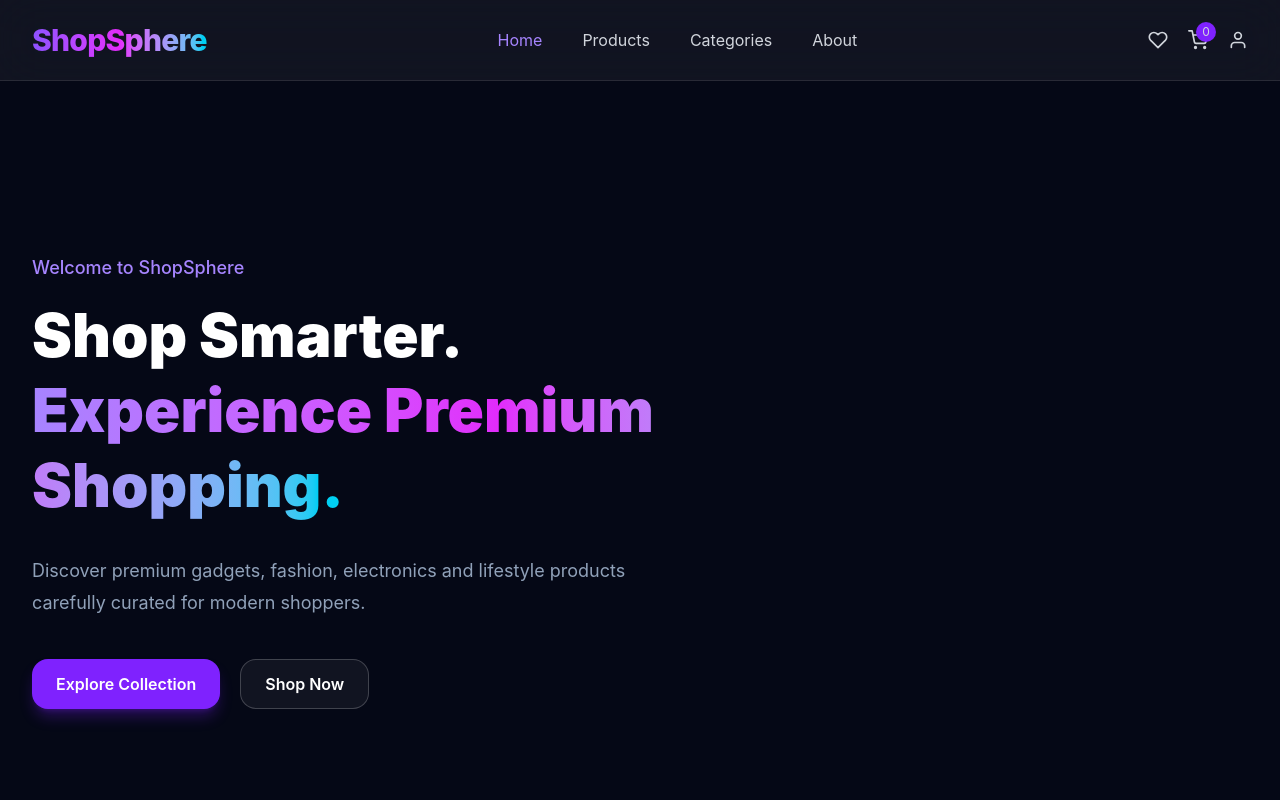
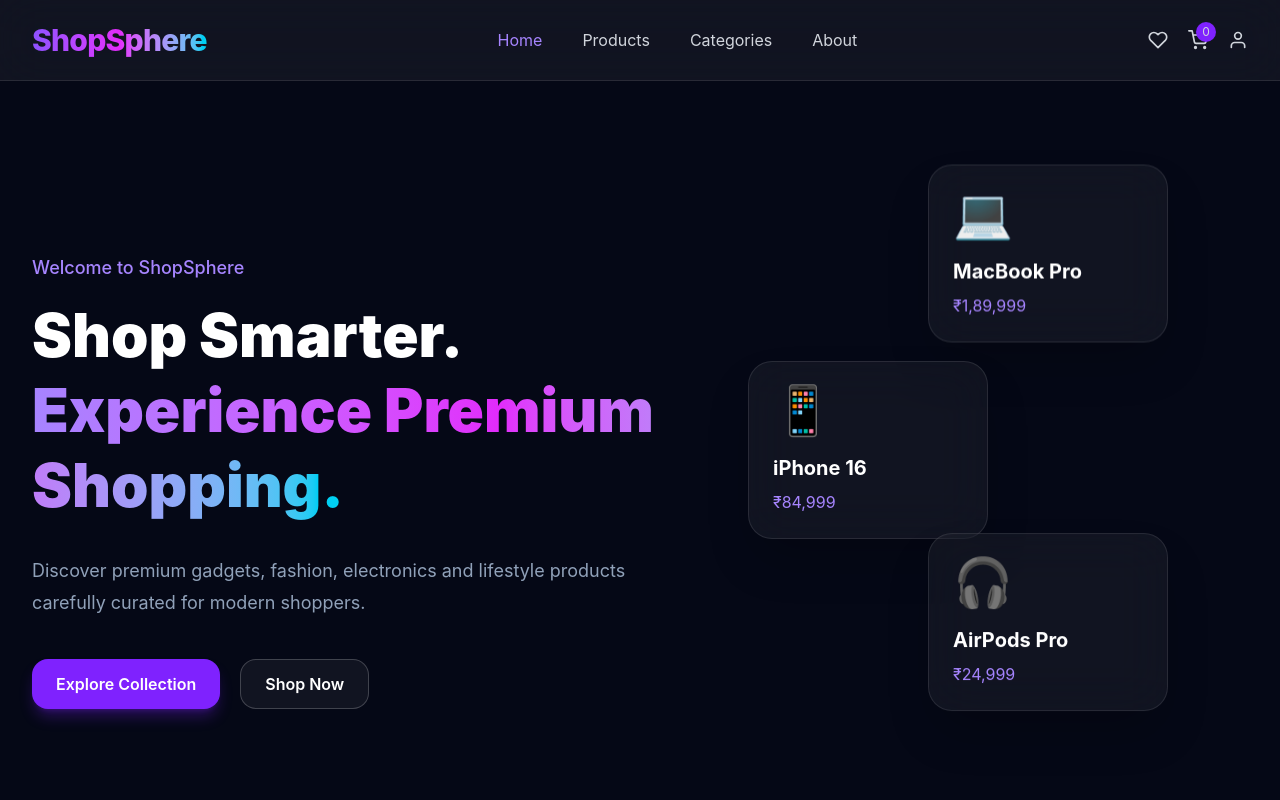
Before and after one commit to barathwaj002/ShopSphere, a React (Vite) app in the folder client/: page / in a window 1280 px wide. Shown: the top 800 px of the page. Built offline with nearby package versions, Linux system fonts and the light colour scheme.

Commit message:
Create animated floating product showcase

```diff
--- a/client/src/components/hero/FloatingProducts.jsx
+++ b/client/src/components/hero/FloatingProducts.jsx
@@ -0,0 +1,82 @@
+import { motion } from "framer-motion";
+
+const products = [
+  {
+    emoji: "💻",
+    title: "MacBook Pro",
+    price: "₹1,89,999",
+    delay: 0
+  },
+  {
+    emoji: "📱",
+    title: "iPhone 16",
+    price: "₹84,999",
+    delay: 0.5
+  },
+  {
+    emoji: "🎧",
+    title: "AirPods Pro",
+    price: "₹24,999",
+    delay: 1
+  }
+];
+
+function FloatingProducts() {
+  return (
+    <div className="relative hidden h-[600px] w-[500px] lg:block">
+
+      {products.map((product, index) => (
+        <motion.div
+          key={index}
+          animate={{
+            y: [0, -18, 0]
+          }}
+          transition={{
+            duration: 4 + index,
+            repeat: Infinity,
+            ease: "easeInOut",
+            delay: product.delay
+          }}
+          className={`
+            absolute
+            w-60
+            rounded-3xl
+            border border-white/10
+            bg-white/5
+            p-6
+            backdrop-blur-xl
+            shadow-2xl
+          `}
+          style={{
+            top:
+              index === 0
+                ? "0px"
+                : index === 1
+                ? "180px"
+                : "360px",
+
+            left:
+              index === 1
+                ? "0px"
+                : "180px"
+          }}
+        >
+          <div className="text-5xl">
+            {product.emoji}
+          </div>
+
+          <h3 className="mt-5 text-xl font-bold text-white">
+            {product.title}
+          </h3>
+
+          <p className="mt-2 text-violet-400">
+            {product.price}
+          </p>
+        </motion.div>
+      ))}
+
+    </div>
+  );
+}
+
+export default FloatingProducts;
--- a/client/src/components/hero/Hero.jsx
+++ b/client/src/components/hero/Hero.jsx
@@ -1,5 +1,6 @@
 import BackgroundEffects from "./BackgroundEffects";
 import HeroContent from "./HeroContent";
+import FloatingProducts from "./FloatingProducts";
 
 function Hero() {
   return (
@@ -7,9 +8,11 @@
 
       <BackgroundEffects />
 
-      <div className="mx-auto flex min-h-screen max-w-7xl items-center px-8">
+      <div className="mx-auto flex min-h-screen max-w-7xl items-center justify-between px-8">
 
         <HeroContent />
+
+        <FloatingProducts />
 
       </div>
 
```
